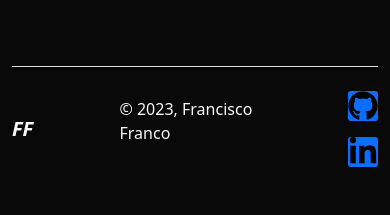
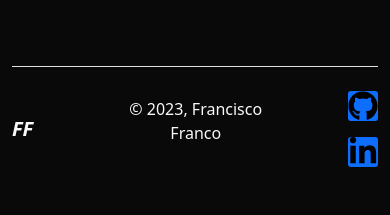
Before and after one commit to EE-Francisco/Portfolio, a Django app: template apps/portfolio_d/templates/cv.html in a window 390 px wide. Shown: the part 2873-3088 px from the top of the page. Run offline with Django 4.2, Linux system fonts and the light colour scheme; the template is opened without the code that fills it, so the values that code supplies are empty.

Commit message:
Responsive

```diff
--- a/apps/portfolio_d/templates/partials/footer.html
+++ b/apps/portfolio_d/templates/partials/footer.html
@@ -3,8 +3,8 @@
   <footer class="d-flex align-items-center py-3 my-4 border-top">
     <a href="{% url 'portfolio:home' %}"
        class="col-3 navbar-brand fw-bold fst-italic link-light">FF</a>
-    <p class="col-6 d-flex justify-content-center">© 2023, Francisco Franco</p>
-    <ul class="nav col-3 justify-content-end">
+    <p class="col-5 d-flex justify-content-center text-center">© 2023, Francisco Franco</p>
+    <ul class="nav col-4 justify-content-end">
       <li>
         <a class="nav-link"
            href="https://github.com/EE-Francisco/"
```
